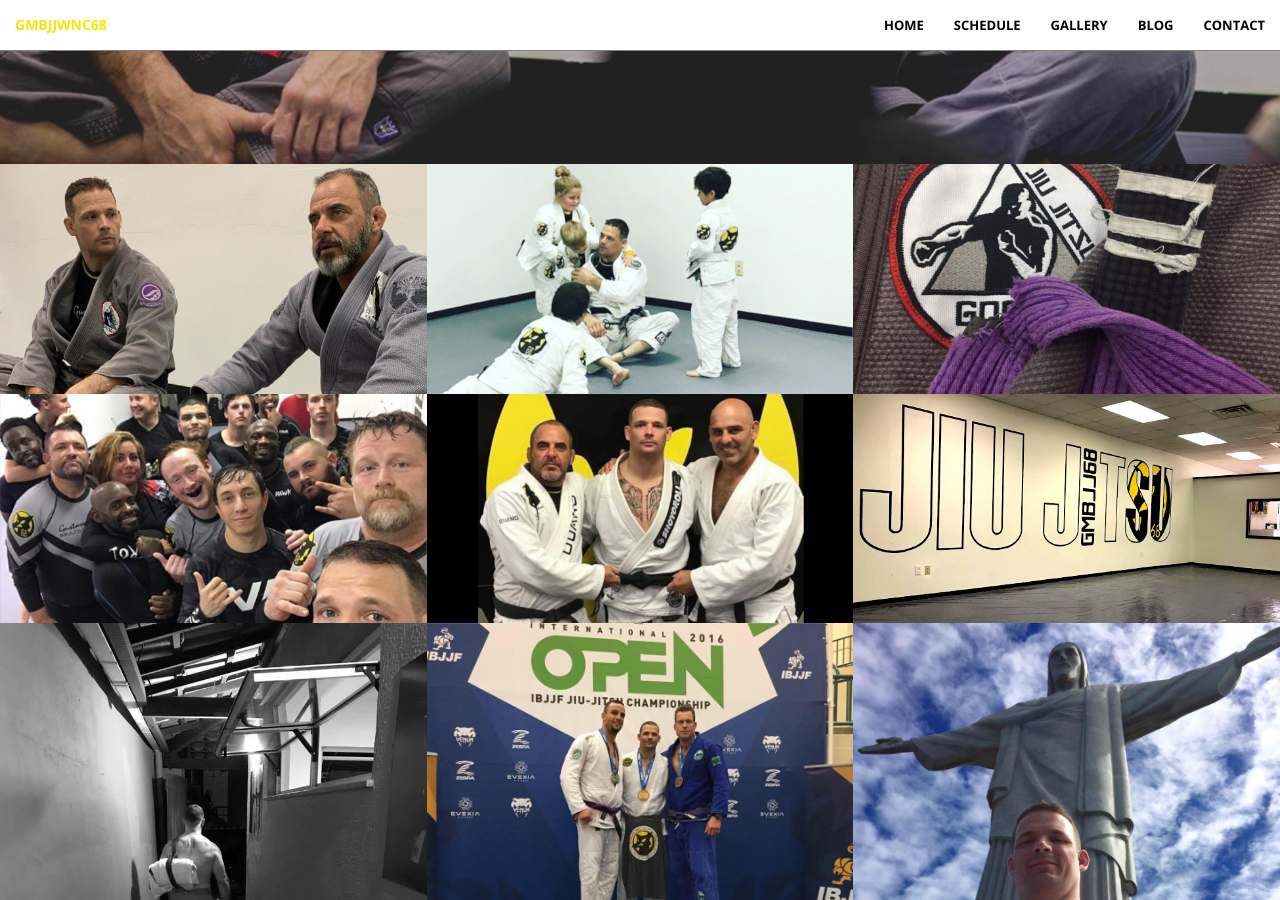
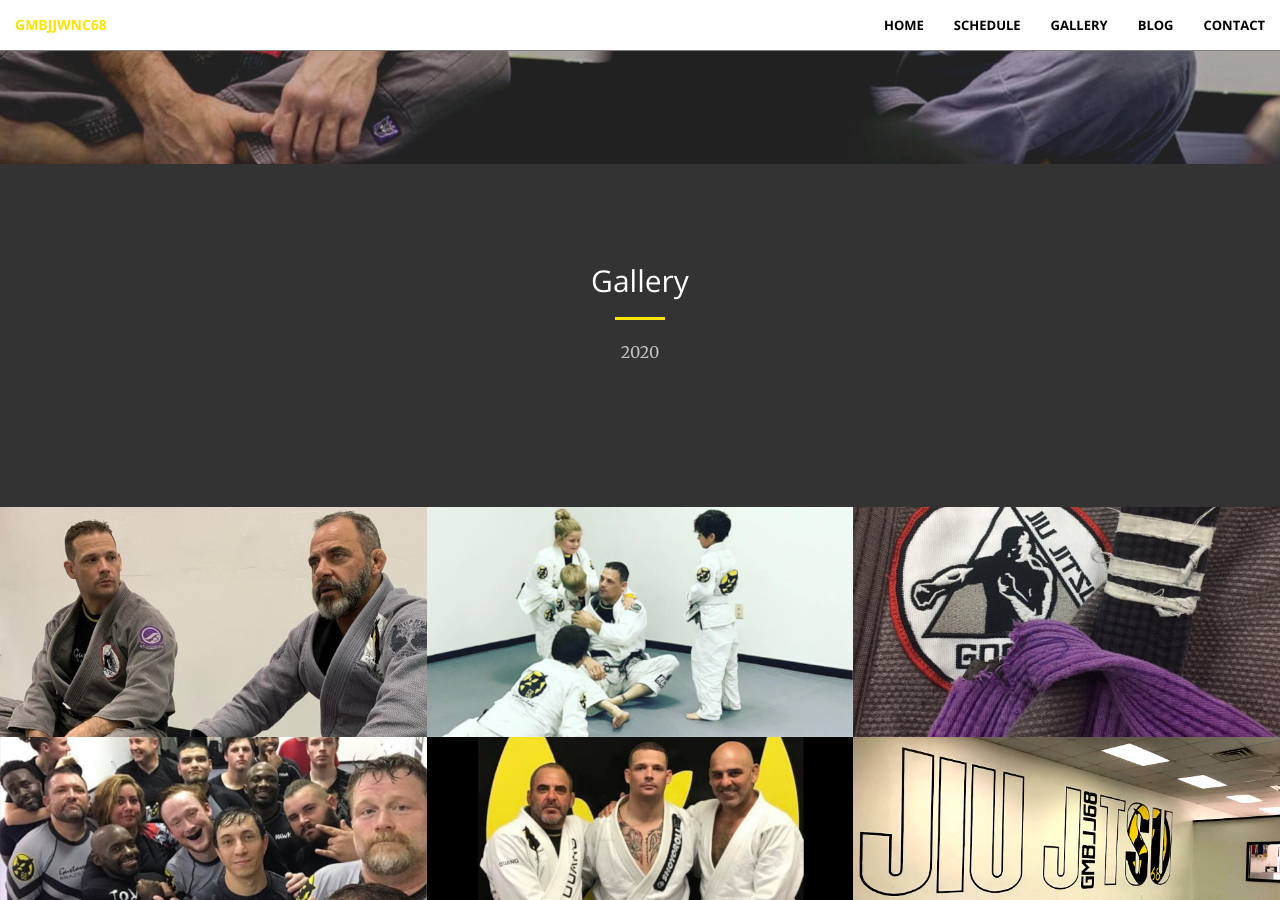
Before and after one commit to gmbjjwnc68/gmbjjwnc68.github.io, a Jekyll site: the page built from gallery.html, in a window 1280 px wide and 900 px high, scrolled down 736 px. Built offline with Jekyll 4.4.1, drawn with Linux system fonts in a browser that asks for light colours.

Commit message:
Update gallery title

```diff
--- /dev/null
+++ b/_includes/gallery_title.html
@@ -0,0 +1,12 @@
+<section class="bg-dark" id="about">
+    <div class="container">
+        <div class="row">
+            <div class="col-lg-8 col-lg-offset-2 text-center">
+                <h2 class="section-heading">Gallery</h2>
+                <hr>
+                <p class="text-faded">2020</p>
+                <hr class="gray">
+            </div>
+        </div>
+    </div>
+</section>
--- a/_layouts/gallery.html
+++ b/_layouts/gallery.html
@@ -6,6 +6,7 @@
 <body id="page-top">
   {% include nav.html %}
   {% include gallery_header.html %}
+  {% include gallery_title.html %}
   {% include gallerybox1.html %}
   {% include contact.html %}
   {% include scripts.html %}
```
